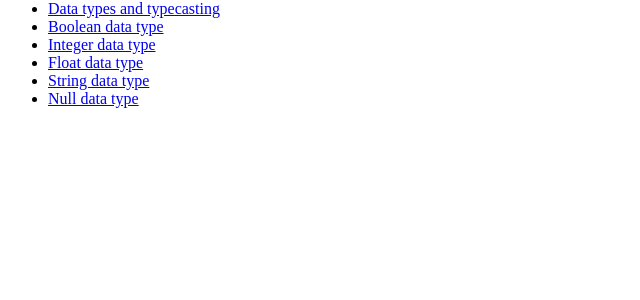
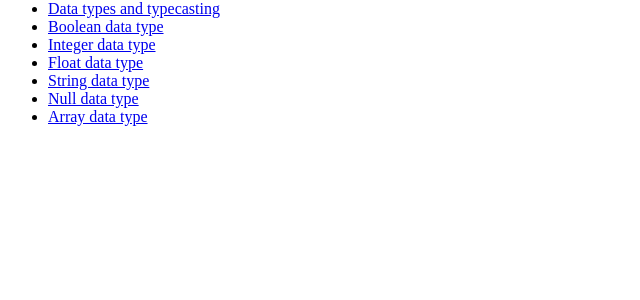
Before and after one commit to jorgearmas/PHP_Path, a PHP site: page / in a window 1280 px wide. Shown: the part 124-424 px from the top of the page, without its empty margins (0-640 px from the left). Run offline with PHP 8.4, Linux system fonts and the light colour scheme.

Commit message:
HL added

```diff
--- a/index.php
+++ b/index.php
@@ -57,6 +57,8 @@
         <li><a href="./_06_float_data_types.php">Float data type</a></li>
         <li><a href="./_07_string_data_types.php">String data type</a></li>
         <li><a href="./_08_null_data_types.php">Null data type</a></li>
+        <li><a href="./_09_array_data_types.php">Array data type</a></li>
+
     </ul>
 </body>
 </html>
```
